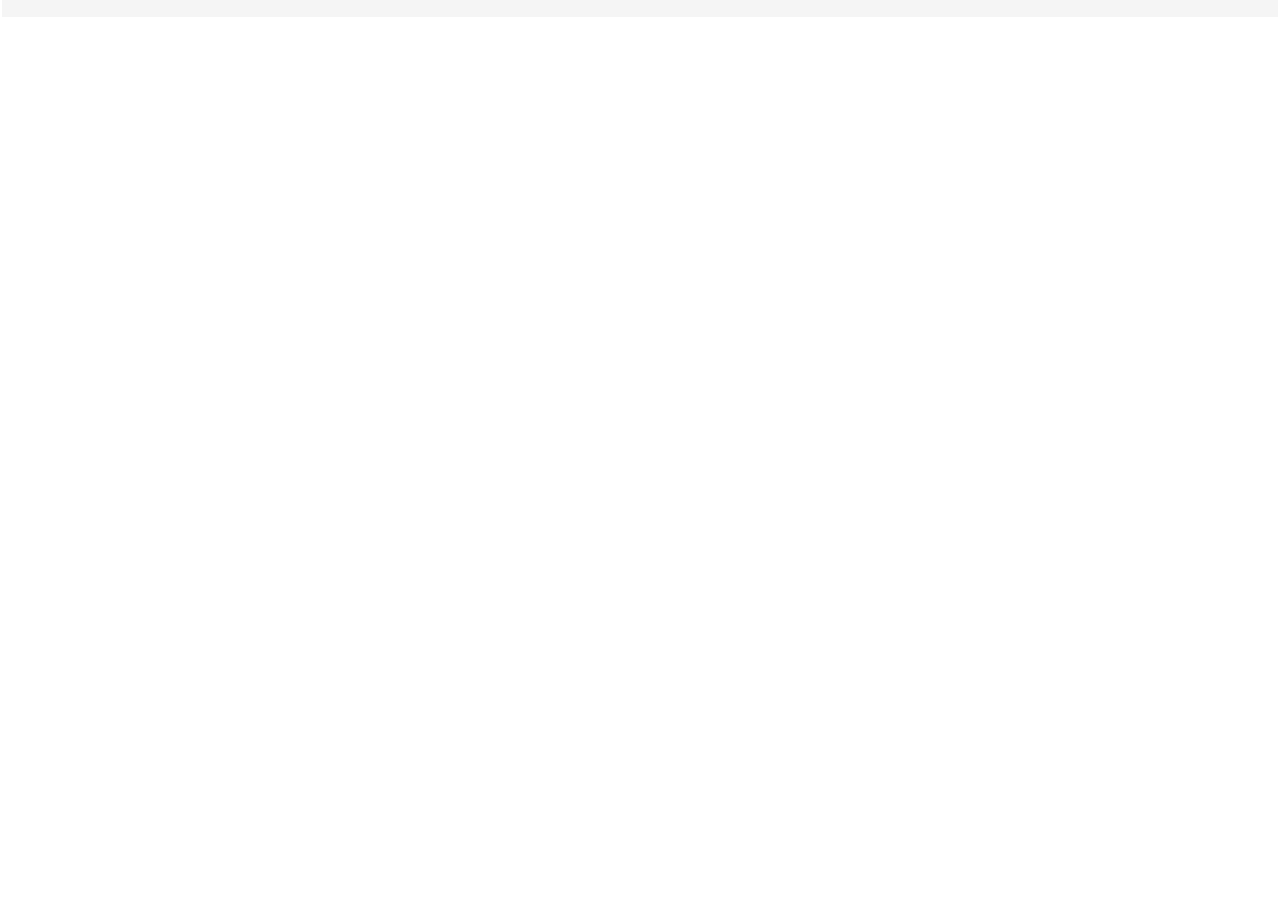
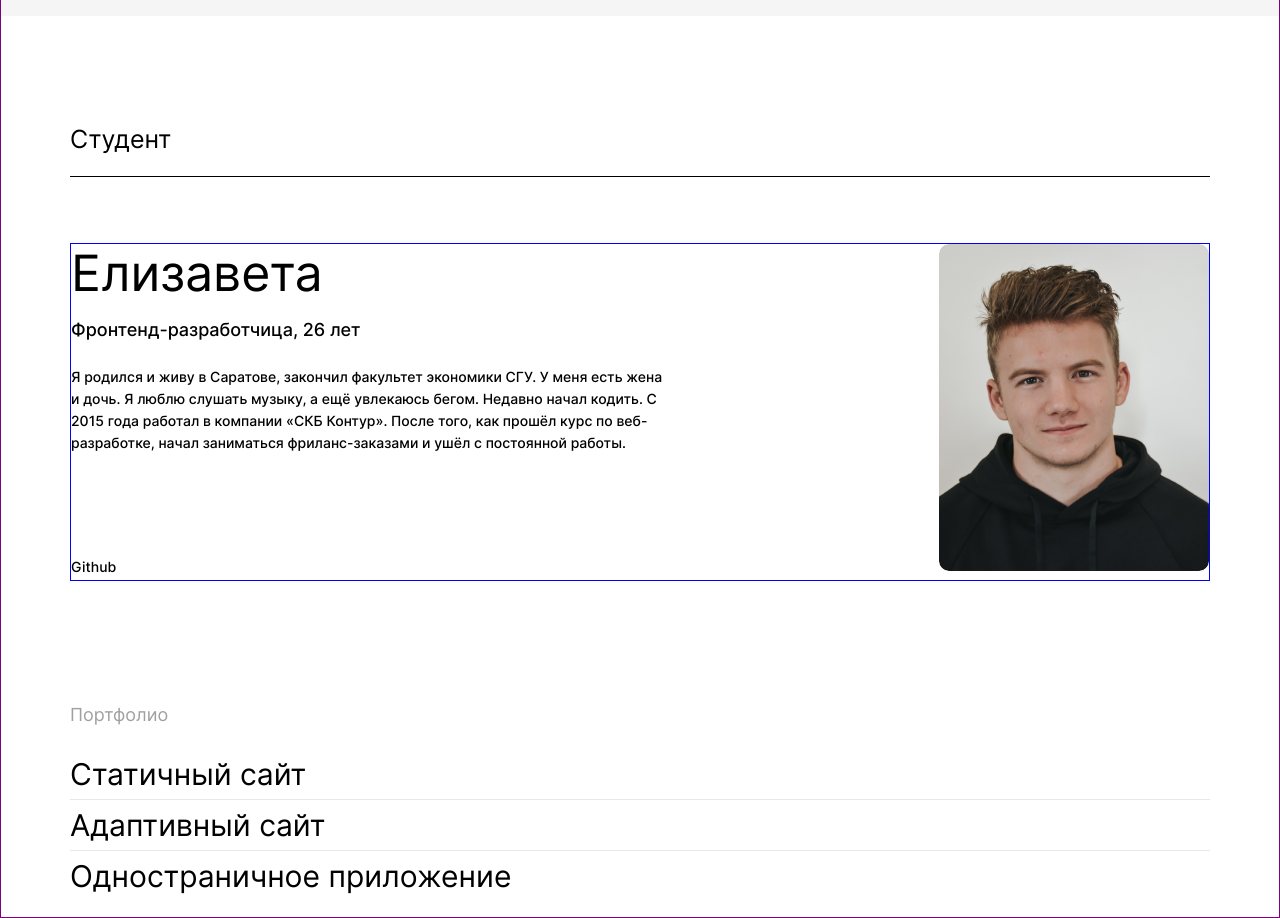
Before and after one commit to KarasikLizl/movies-explorer-frontend, a React (Create React App) app: page / in a window 1280 px wide. Shown: the part 1860-2778 px from the top of the page. Before the commit the page ends 1877 px from the top, so only its background shows below. Built offline with nearby package versions, Linux system fonts and the light colour scheme.

Commit message:
Добавление компонента portfolio

```diff
--- a/src/components/CommonHeader/CommonHeader.css
+++ b/src/components/CommonHeader/CommonHeader.css
@@ -5,6 +5,7 @@
 }
 
 .commonHeader__text {
+  color: #000;
   font-size: 25px;
   line-height: 27px;
   font-weight: 400;
--- a/src/components/Main/Main.css
+++ b/src/components/Main/Main.css
@@ -1,6 +1,3 @@
 .content {
-  border: 1px solid red;
-  height: 100vh;
   margin: 0 auto;
-  /* width: 1280px; */
 }
--- a/src/components/Main/Main.js
+++ b/src/components/Main/Main.js
@@ -1,8 +1,8 @@
-import '../../index';
 import React from 'react';
 import Promo from '../Promo/Promo';
 import AboutProject from '../AboutProject/AboutProject';
 import Tech from '../Techs/Techs';
+import Portfolio from '../Portfolio/Portfolio';
 
 function Main() {
   return (
@@ -10,6 +10,7 @@ function Main() {
       <Promo></Promo>
       <AboutProject></AboutProject>
       <Tech></Tech>
+      <Portfolio></Portfolio>
     </main>
   )
 };
--- a/src/components/Portfolio/Portfolio.css
+++ b/src/components/Portfolio/Portfolio.css
@@ -0,0 +1,95 @@
+.portfolio {
+  max-width: 1140px;
+  margin: 0 auto;
+  padding-top: 110px;
+}
+
+.portfolio__main {
+  max-width: 1140px;
+  margin-top: 66px;
+  border: 1px solid blue;
+  display: flex;
+  flex-direction: row;
+  justify-content: space-between;
+}
+
+.profile__text {
+  margin: 0;
+  max-width: 600px;
+}
+
+.portfolio__title {
+  font-size: 50px;
+  line-height: 58px;
+  font-weight: 400;
+  margin: 0px;
+}
+
+.portfolio__subtitle {
+  font-size: 18px;
+  line-height: 20px;
+  font-weight: 500;
+  margin-top: 18px;
+  margin-bottom: 0;
+}
+
+.portfolio__about {
+  font-size: 14px;
+  line-height: 22px;
+  font-weight: 500;
+  margin-top: 26px;
+  margin-bottom: 99px;
+}
+
+.portfolio__photo {
+  border-radius: 10px;
+  width: 270px;
+  height: 327px;
+}
+
+.portfolio__link {
+  text-decoration: none;
+  font-size: 14px;
+  line-height: 27px;
+  font-weight: 500;
+  color: #000;
+  transition: opacity .2s ease-in;
+  cursor: pointer;
+}
+
+.portfolio__link:hover {
+  opacity: .7;
+}
+
+.portfolio__list {
+  display: flex;
+  flex-direction: column;
+  list-style: none;
+  padding: 0;
+  margin-top: 100px;
+}
+
+.portfolio__item {
+  font-size: 30px;
+  line-height: 50px;
+  font-weight: 400;
+  border-bottom: 1px solid #E8E8E8;
+  display: flex;
+  flex-direction: row;
+}
+
+.portfolio__item_no-line {
+  border-bottom: none;
+}
+
+.portfolio__list-title {
+  font-size: 18px;
+  line-height: 20px;
+  font-weight: 400;
+  color: #A0A0A0;
+}
+
+.portfolio__item-link {
+  text-decoration: none;
+  color: #000;
+}
--- a/src/components/Portfolio/Portfolio.js
+++ b/src/components/Portfolio/Portfolio.js
@@ -0,0 +1,50 @@
+import React from 'react';
+import { Link } from 'react-router-dom';
+import CommonHeader from '../CommonHeader/CommonHeader';
+import photo from '../../images/main_photo.png';
+
+function Portfolio() {
+  return (
+    <section className='portfolio'>
+      <CommonHeader text={'Студент'}></CommonHeader>
+      <div className='portfolio__main'>
+        <div className='profile__text'>
+          <h2 className='portfolio__title'>Елизавета</h2>
+          <h4 className='portfolio__subtitle'>Фронтенд-разработчица, 26 лет</h4>
+          <p className='portfolio__about'>
+            Я родился и живу в Саратове, закончил факультет экономики СГУ. У
+            меня есть жена и дочь. Я люблю слушать музыку, а ещё увлекаюсь
+            бегом. Недавно начал кодить. С 2015 года работал в компании «СКБ
+            Контур». После того, как прошёл курс по веб-разработке, начал
+            заниматься фриланс-заказами и ушёл с постоянной работы.
+          </p>
+          <Link to='/' className='portfolio__link'>
+            Github
+          </Link>
+        </div>
+        <img
+          className='portfolio__photo'
+          alt='Портрет разработчика'
+          src={photo}
+        />
+      </div>
+      <ul className='portfolio__list'>
+        <h4 className='portfolio__list-title'>Портфолио</h4>
+        <li className='portfolio__item'>
+          <Link className='portfolio__item-link' to='/'>Статичный сайт</Link>
+          <div className='portfolio__item-img'></div>
+        </li>
+        <li className='portfolio__item'>
+          <Link className='portfolio__item-link' to='/'>Адаптивный сайт</Link>
+          <div className='portfolio__item-img'></div>
+        </li>
+        <li className='portfolio__item portfolio__item_no-line'>
+          <Link className='portfolio__item-link' to='/'>Одностраничное приложение</Link>
+          <div className='portfolio__item-img'></div>
+        </li>
+      </ul>
+    </section>
+  );
+}
+
+export default Portfolio;
--- a/src/index.css
+++ b/src/index.css
@@ -7,3 +7,4 @@
 @import url('./components/CommonHeader/CommonHeader');
 @import url('./components/AboutProject/AboutProject');
 @import url('./components/Techs/Techs');
+@import url('./components/Portfolio/Portfolio');
```
Also changed, not shown: src/images/main_photo.png (added).
